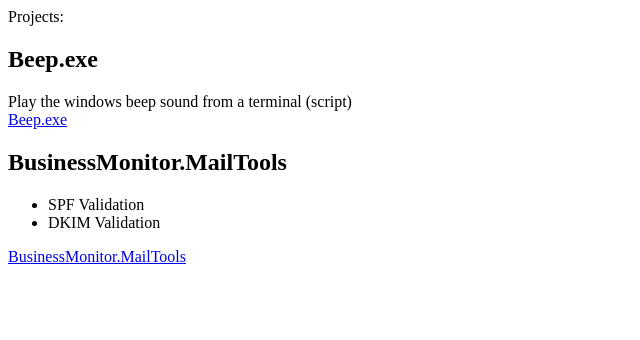
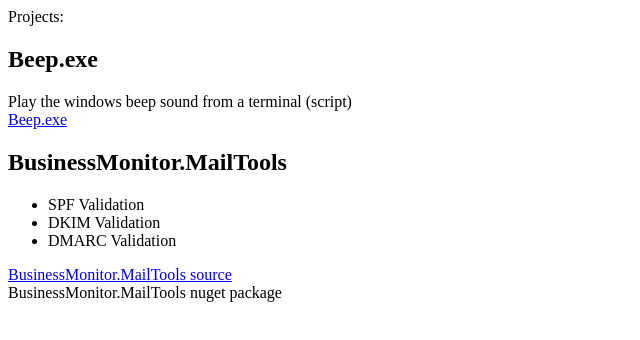
Before and after one commit to markvantilburg/markvantilburg.github.io, a plain HTML site: page index.html in a window 1280 px wide. Shown: the whole page, without its empty margins (0-640 px from the left). Drawn offline with Linux system fonts and the light colour scheme.

Commit message:
Update index.html

```diff
--- a/index.html
+++ b/index.html
@@ -3,13 +3,15 @@ Projects:
 <p>
   <h2>Beep.exe</h2>
   Play the windows beep sound from a terminal (script)<br>
-<a href="https://github.com/markvantilburg/Beep.exe">Beep.exe</a>
+  <a href="https://github.com/markvantilburg/Beep.exe">Beep.exe</a>
 </p>
 <p>
   <h2>BusinessMonitor.MailTools</h2>
   <ul>
   <li>SPF Validation</li>
   <li>DKIM Validation</li>
+  <li>DMARC Validation</li>
   </ul>
-  <a href="https://github.com/markvantilburg/BusinessMonitor.MailTools">BusinessMonitor.MailTools</a>
+  <a href="https://github.com/markvantilburg/BusinessMonitor.MailTools">BusinessMonitor.MailTools source</a><br/
+  <a href="https://www.nuget.org/packages/BusinessMonitor.MailTools/">BusinessMonitor.MailTools nuget package</a>
 </p>
```
